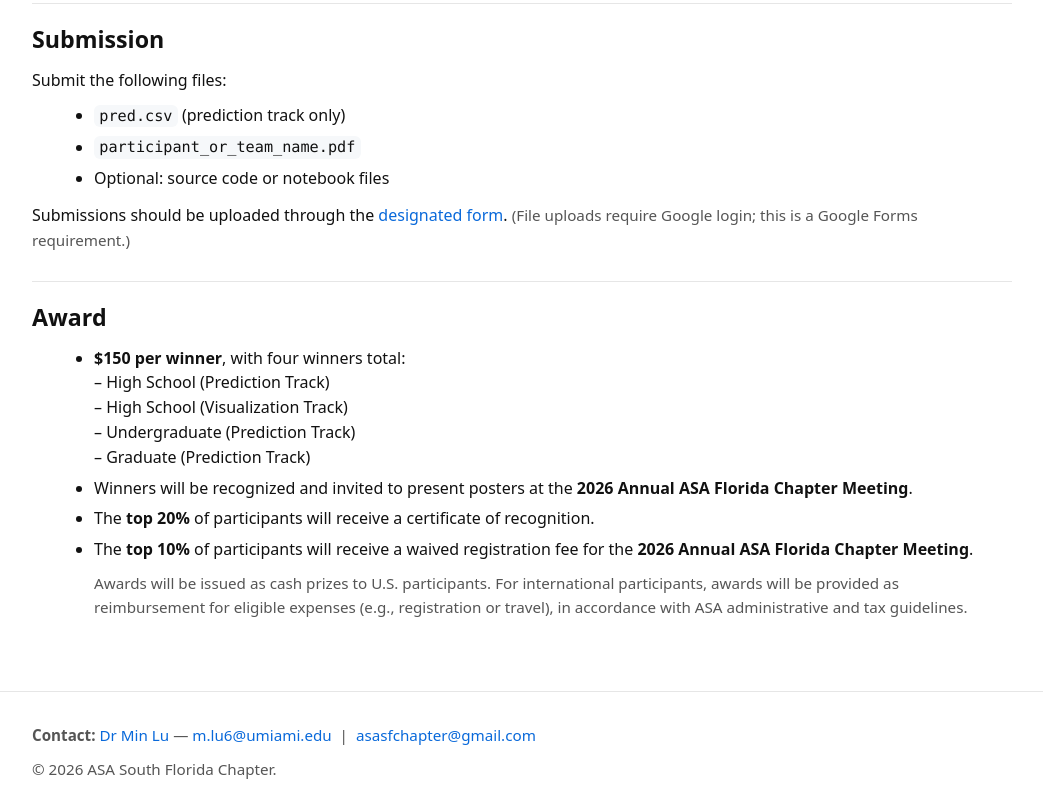
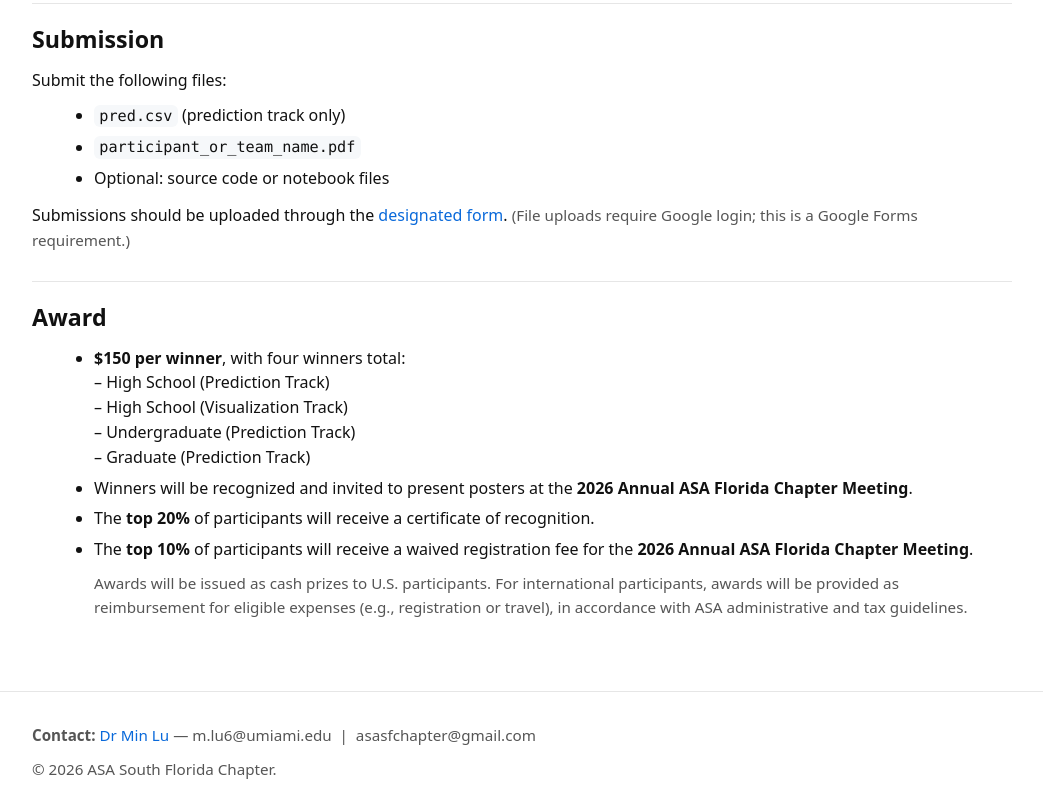
Before and after one commit to luminwin/ASASF, a plain HTML site: page index.html in a window 1280 px wide. Shown: the part 2733-3536 px from the top of the page, without its empty margins (118-1161 px from the left). Drawn offline with Linux system fonts and the light colour scheme.

Commit message:
Update index.html

```diff
--- a/index.html
+++ b/index.html
@@ -397,8 +397,8 @@
       <p style="margin: 10px 0;">
         <strong>Contact:</strong>
 <a href="https://www.luminwin.net" target="_blank" rel="noopener">Dr Min Lu</a>
-— <a href="mailto:m.lu6@umiami.edu">m.lu6@umiami.edu</a> &nbsp;|&nbsp;
-        <a href="mailto:asasfchapter@gmail.com">asasfchapter@gmail.com</a>
+— m.lu6@umiami.edu &nbsp;|&nbsp;
+        asasfchapter@gmail.com
       </p>
       <p class="small" style="margin:0;">
         © 2026 ASA South Florida Chapter.
```
